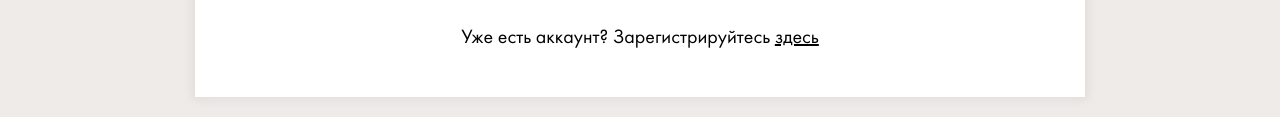
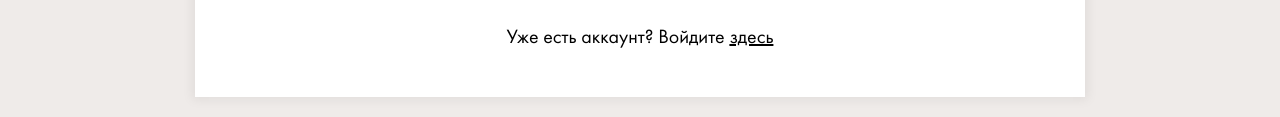
Before and after one commit to arifusq/4BEATY, a plain HTML site: page registrPage.html in a window 1280 px wide. Shown: the part 918-1035 px from the top of the page. Drawn offline with Linux system fonts and the light colour scheme.

Commit message:
практика по гиту

```diff
--- a/registrPage.html
+++ b/registrPage.html
@@ -56,7 +56,7 @@
                         персональных данных</a></p>
             </div>
             <input type="submit" class="btn" value="Получить код">
-            <p>Уже есть аккаунт? Зарегистрируйтесь <a href="signPage.html" class="registr_href">здесь</a></p>
+            <p>Уже есть аккаунт? Войдите <a href="signPage.html" class="registr_href">здесь</a></p>
         </form>
     </div>
     <!-- sign -->
```
